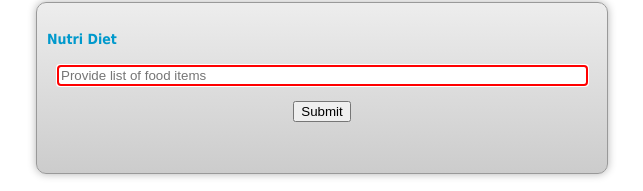
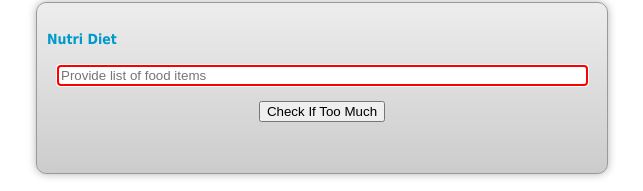
Before and after one commit to nileskh16/skapp, a plain HTML site: page index.html in a window 1280 px wide. Shown: the part 98-289 px from the top of the page, without its empty margins (364-1007 px from the left). Drawn offline with Linux system fonts and the light colour scheme.

Commit message:
Update index.html

```diff
--- a/index.html
+++ b/index.html
@@ -10,7 +10,7 @@
 <form>
   <p>Nutri Diet</p>
     <input type = "text" ng-model = "name" ng-style = "textstyle" autofocus placeholder = "Provide list of food items"/>
-    <center><input type = "submit" ng-click = "split_count()" value = "Submit"/></center>
+    <center><input type = "submit" ng-click = "split_count()" value = "Check If Too Much"/></center>
   <div ng-style = "mystyle">
  <b>{{msg}}</b></div>
   </form>
```
